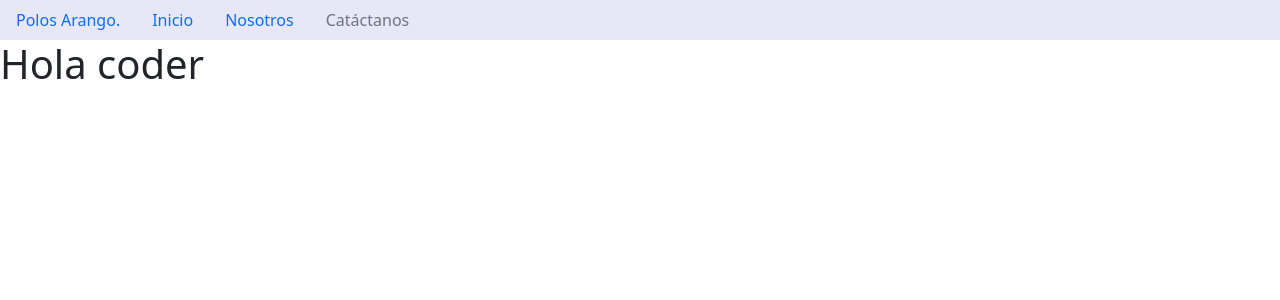
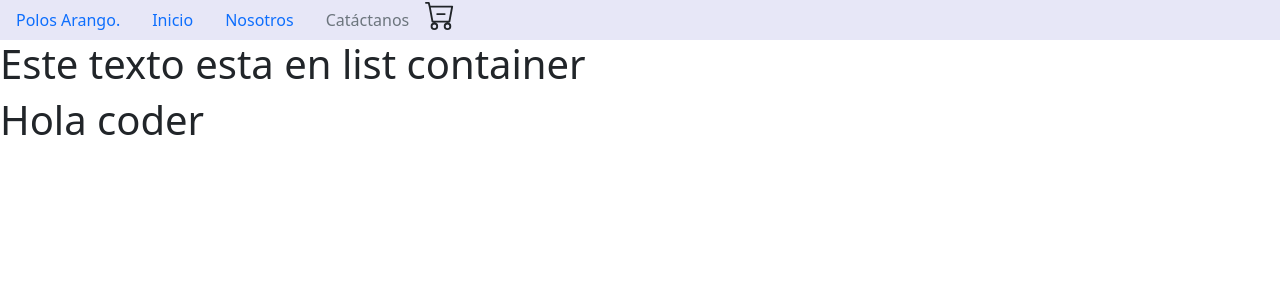
Before and after one commit to halexisc/polosarango, a React (Create React App) app: page / in a window 1280 px wide. Shown: the top 300 px of the page. Built offline with nearby package versions, Linux system fonts and the light colour scheme.

Commit message:
desafio 3

```diff
--- a/src/App.js
+++ b/src/App.js
@@ -1,12 +1,15 @@
 //import logo from './logo.svg';
 import './App.css';
 import Navbar from './components/Navbar';
-
+import ItemListContainer from './components/ItemListContainer';
+import CartWidget from './components/CartWidget';
 
 function App() {
   return (
     <>
     <Navbar />
+
+    <ItemListContainer      />
       <h1>Hola coder</h1>
 
     </>
--- /dev/null
+++ b/src/components/CartWidget.jsx
@@ -0,0 +1,15 @@
+import 'bootstrap/dist/css/bootstrap.min.css';
+
+const CartWidget = () => {
+
+    return (
+
+        <svg xmlns="http://www.w3.org/2000/svg" width="30" height="30" fill="currentColor" class="bi bi-cart-dash" viewBox="0 0 16 16">
+        <path d="M6.5 7a.5.5 0 0 0 0 1h4a.5.5 0 0 0 0-1h-4z"/>
+        <path d="M.5 1a.5.5 0 0 0 0 1h1.11l.401 1.607 1.498 7.985A.5.5 0 0 0 4 12h1a2 2 0 1 0 0 4 2 2 0 0 0 0-4h7a2 2 0 1 0 0 4 2 2 0 0 0 0-4h1a.5.5 0 0 0 .491-.408l1.5-8A.5.5 0 0 0 14.5 3H2.89l-.405-1.621A.5.5 0 0 0 2 1H.5zm3.915 10L3.102 4h10.796l-1.313 7h-8.17zM6 14a1 1 0 1 1-2 0 1 1 0 0 1 2 0zm7 0a1 1 0 1 1-2 0 1 1 0 0 1 2 0z"/>
+      </svg>
+    )
+
+}
+
+export default CartWidget;
--- /dev/null
+++ b/src/components/ItemListContainer.jsx
@@ -0,0 +1,11 @@
+
+
+const ItemListContainer = ({greeting}) =>{
+
+return(
+   <h1>Este texto esta en list container</h1>
+);
+
+}
+
+export default ItemListContainer;
--- a/src/components/Navbar.js
+++ /dev/null
@@ -1,31 +0,0 @@
-import 'bootstrap/dist/css/bootstrap.min.css';
-
-
-const Navbar = () => {
-    return (
-
-
-<ul className="nav">
-  <li class="nav-item">
-    <a class="nav-link active" aria-current="page" href="#">Polos Arango.</a>
-  </li>
-  <li class="nav-item">
-    <a class="nav-link" href="#">Inicio</a>
-  </li>
-  <li class="nav-item">
-    <a class="nav-link" href="#">Nosotros</a>
-  </li>
-  <li class="nav-item">
-    <a class="nav-link disabled" href="#" tabindex="-1" aria-disabled="true">Catáctanos</a>
-  </li>
-</ul>
-
-
-
-
-
-
-    );
-}
-
-export default Navbar;
--- /dev/null
+++ b/src/components/Navbar.jsx
@@ -0,0 +1,28 @@
+import 'bootstrap/dist/css/bootstrap.min.css';
+import CartWidget from './CartWidget';
+
+const Navbar = () => {
+    return (
+
+      <ul className="nav">
+      <li class="nav-item">
+        <a class="nav-link active" aria-current="page" href="#">Polos Arango.</a>
+      </li>
+      <li class="nav-item">
+        <a class="nav-link" href="#">Inicio</a>
+      </li>
+      <li class="nav-item">
+        <a class="nav-link" href="#">Nosotros</a>
+      </li>
+      <li class="nav-item">
+        <a class="nav-link disabled" href="#" tabindex="-1" aria-disabled="true">Catáctanos</a>
+      </li>
+         <CartWidget/>
+
+
+
+    </ul>
+    );
+}
+
+export default Navbar;
```
Also changed, not shown: src/components/styledComponents.jsx (added).
